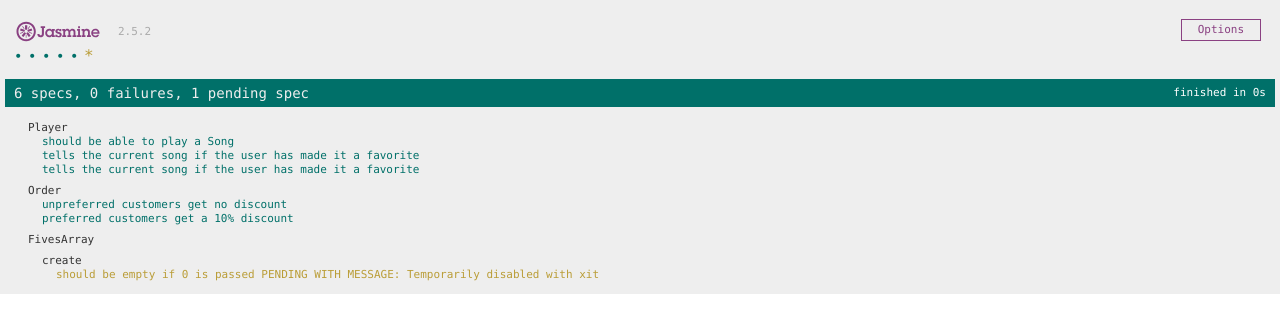
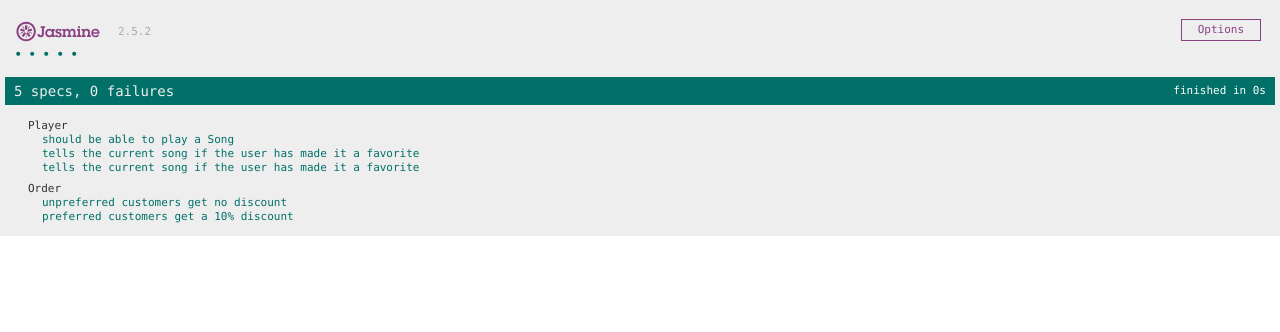
Before and after one commit to angular-workshops/angular2-testing, a website: page jasmine/index.html in a window 1280 px wide. Drawn offline with Linux system fonts and the light colour scheme.

Commit message:
jasmine: remove FivesArray spec from index.html

```diff
--- a/jasmine/index.html
+++ b/jasmine/index.html
@@ -26,7 +26,6 @@
   <script src="src/Joiner.spec.js"></script>
   <script src="src/Player.spec.js"></script>
   <script src="src/Order.spec.js"></script>
-  <script src="src/FivesArray.spec.js"></script>
 
   <!-- load custom matchers -->
   <script src="src/SpecHelper.js"></script>
```
